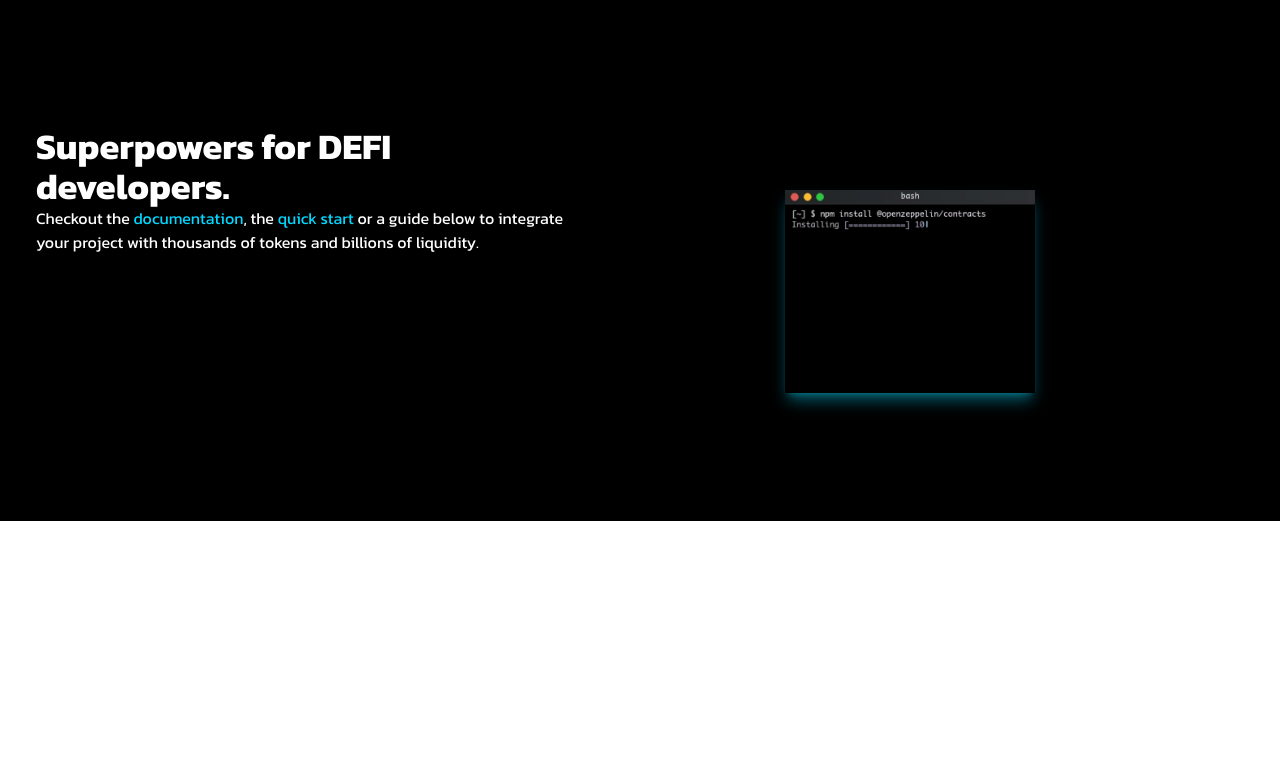
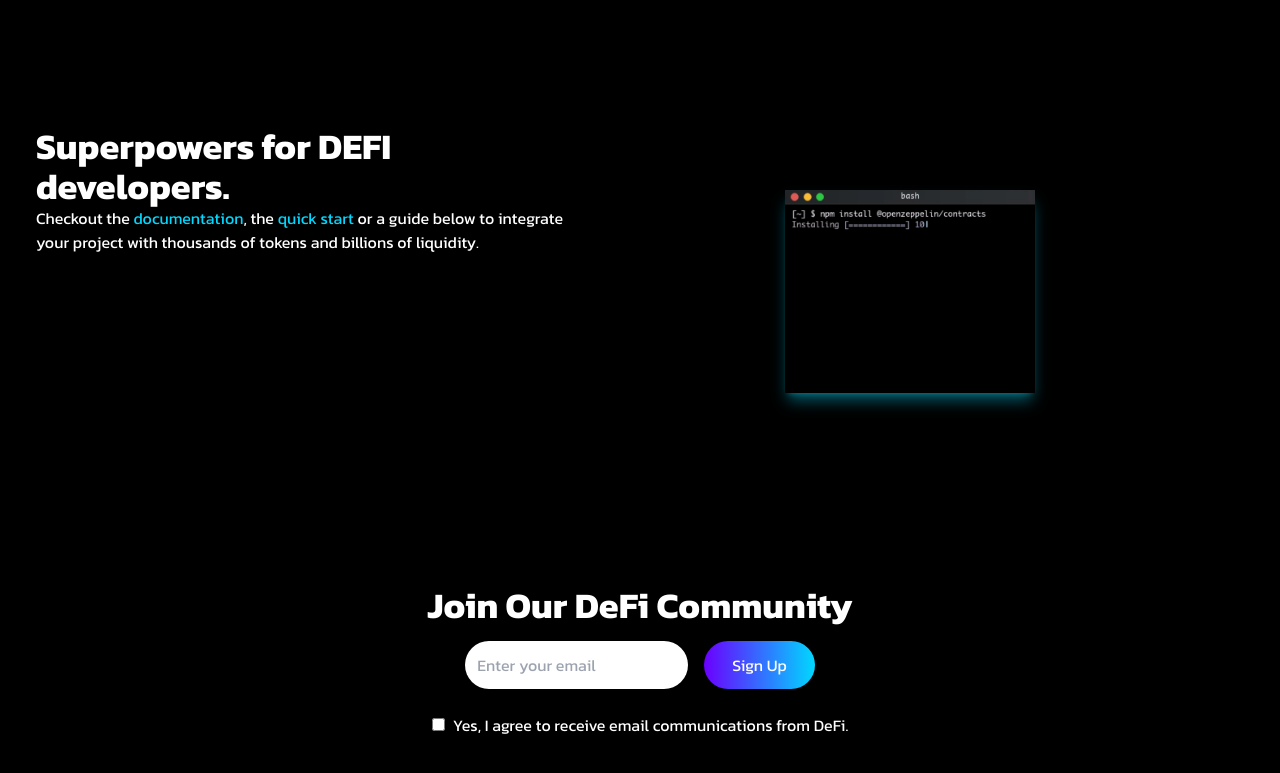
Before and after one commit to gregorybv/trading-protocol, a React (Create React App) app: page / in a window 1280 px wide. Shown: the part 1422-2195 px from the top of the page. Before the commit the page ends 1943 px from the top, so only its background shows below. Built offline with nearby package versions, Linux system fonts and the light colour scheme.

Commit message:
final subscribe

```diff
--- a/src/components/Subscribe.jsx
+++ b/src/components/Subscribe.jsx
@@ -1,9 +1,17 @@
-import React from 'react';
+import React from 'react'
 
 const Subscribe = () => {
   return (
-    <div>
-
+    <div className='w-full px-4 py-16 bg-black text-white text-center'>
+      <h1>Join Our DeFi Community</h1>
+      <div className='py-4'>
+        <input className='p-3 rounded-3xl mr-4 text-black' type="email" placeholder='Enter your email' />
+        <button>Sign Up</button>
+      </div>
+      <div className='flex items-center justify-center py-2 '>
+        <input className='mr-2 ' type="checkbox"/>
+        <p>Yes, I agree to receive email communications from DeFi.</p>
+      </div>
     </div>
   )
 }
```
